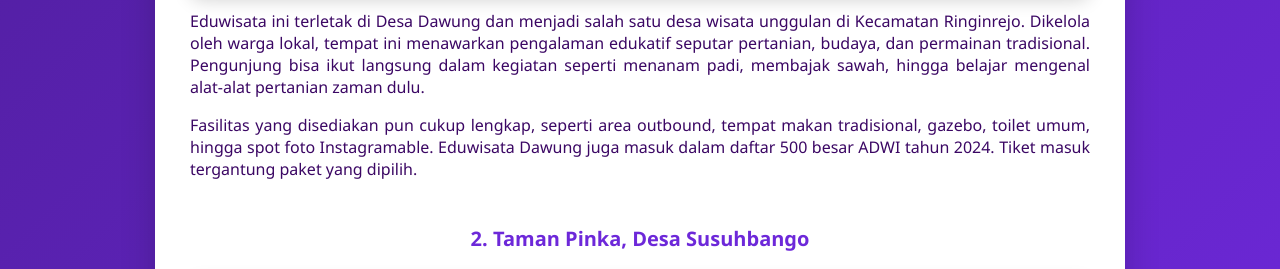
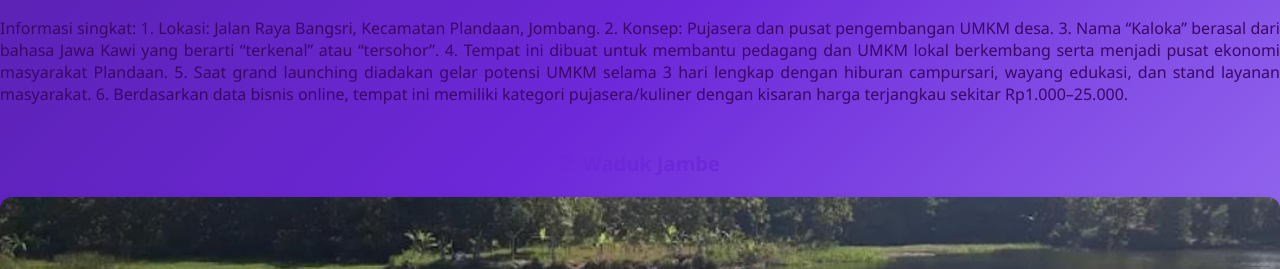
Before and after one commit to MTSetiawan/webdesa, a Flask app: page /tempatterkenal_public in a window 1280 px wide. Shown: the part 625-894 px from the top of the page. Run offline with Flask 3, Linux system fonts and the light colour scheme.

Commit message:
fix bugs

```diff
--- a/app.py
+++ b/app.py
@@ -66,15 +66,10 @@
         username = request.form['username']
         password = request.form['password']
 
-        print("USERNAME:", username)
-        print("PASSWORD:", password)
-
         conn = get_db_connection()
         cursor = conn.cursor(dictionary=True)
         cursor.execute("SELECT * FROM admin WHERE username=%s AND password=%s", (username, password))
         akun = cursor.fetchone()
-
-        print("HASIL:", akun)
         cursor.close()
 
         if akun:
@@ -99,11 +94,10 @@
         nama_lengkap = request.form['nama_lengkap']
 
         conn = get_db_connection()
-        cursor = conn.cursor()
-        query = "INSERT INTO admin (username, password, nama_lengkap) VALUES (%s, %s, %s)"
-
-        cursor.execute(query, (username, password, nama_lengkap))
-
+        cursor = conn.cursor(
+            "INSERT INTO admin (username, password, nama_lengkap) VALUES (%s, %s, %s)",
+            (username, password, nama_lengkap)
+        )
         conn.commit()
         cursor.close()
         conn.close()
@@ -118,6 +112,7 @@
 def logout():
     session.clear()
     return redirect(url_for('login'))
+
 
 # ==========================
 # HALAMAN PROTEKSI LOGIN
@@ -341,19 +336,13 @@
 @app.route("/upload_foto", methods=["POST"])
 def upload_foto():
     from datetime import datetime
-    import mysql.connector
 
     judul = request.form["judul"]
     file = request.files["gambar"]
 
     if file:
-        foto = file.read()  # cukup ini saja
-        conn = mysql.connector.connect(
-            host="localhost",
-            user="root",
-            password="",
-            database="db_kecamatan1"
-        )
+        foto = file.read()
+        conn = get_db_connection()
         cursor = conn.cursor()
         sql = "INSERT INTO galeri (judul, foto, tanggal, status) VALUES (%s, %s, %s, %s)"
         cursor.execute(sql, (judul, foto, datetime.today().date(), 1))
@@ -368,22 +357,15 @@
 
 @app.route('/gambar/<int:id>')
 def gambar(id):
-    db = mysql.connector.connect(
-        host="localhost",
-        user="root",
-        password="",
-        database="db_kecamatan1"
-    )
-
-    with db.cursor() as cursor:
-        cursor.execute("SELECT foto FROM galeri WHERE id = %s", (id,))
-        result = cursor.fetchone()
-
-    db.close()
+    conn = get_db_connection()
+    cursor = conn.cursor()
+    cursor.execute("SELECT foto FROM galeri WHERE id = %s", (id,))
+    result = cursor.fetchone()
+    cursor.close()
+    conn.close()
 
     if result and result[0]:
         from flask import Response
-
         return Response(result[0], mimetype='image/jpeg')
     else:
         return "", 404
@@ -393,13 +375,7 @@
 
 @app.route("/galeri")
 def galeri():
-    import mysql.connector
-    conn = mysql.connector.connect(
-        host="localhost",
-        user="root",
-        password="",
-        database="db_kecamatan1"
-    )
+    conn = get_db_connection()
     cursor = conn.cursor(dictionary=True)
     cursor.execute("SELECT * FROM galeri ORDER BY id DESC")
     data = cursor.fetchall()
@@ -474,7 +450,7 @@
     return render_template('publik/dashboard-public.html')
 
 
-@app.route('/geografis-public')
+@app.route('/geografis_public')
 def geografis_public():
         return render_template('publik/geografis-public.html')
 
@@ -625,7 +601,7 @@
     conn.close()
     return render_template("publik/galeri-public.html", data=data)
 
-@app.route('/visimisi-public')
+@app.route('/visimisi_public')
 def visimisi_public():
     return render_template('publik/visimisi-public.html')
 
--- a/templates/publik/tempatterkenal-public.html
+++ b/templates/publik/tempatterkenal-public.html
@@ -102,94 +102,42 @@
       <h1>Tempat Terkenal di Kecamatan Ringinrejo</h1>
     </header>
 
-    <div class="container">
+    < class="container">
       <div class="tempat">
-        <h3>1. Eduwisata Desa Dawung</h3>
-        <img src="{{ url_for('static', filename='images/eduwisata.png') }}" />
+        <h3>1. Pujasera Kaloka</h3>
+        <img src="{{ url_for('static', filename='images/pujasera.jpeg') }}" />
         <p>
-          Eduwisata ini terletak di Desa Dawung dan menjadi salah satu desa
-          wisata unggulan di Kecamatan Ringinrejo. Dikelola oleh warga lokal,
-          tempat ini menawarkan pengalaman edukatif seputar pertanian, budaya,
-          dan permainan tradisional. Pengunjung bisa ikut langsung dalam
-          kegiatan seperti menanam padi, membajak sawah, hingga belajar mengenal
-          alat-alat pertanian zaman dulu.
+          Pujasera Kaloka merupakan pusat jajanan dan UMKM yang berada di Desa Bangsri, Kecamatan Plandaan,
+          Kabupaten Jombang, Jawa Timur. Tempat ini diresmikan pada Mei 2025 sebagai hasil kolaborasi BUMDes
+          dari 13 desa bersama BUMDesma Plandaan Lestari dan KUD Sri Lestari.
         </p>
         <p>
-          Fasilitas yang disediakan pun cukup lengkap, seperti area outbound,
-          tempat makan tradisional, gazebo, toilet umum, hingga spot foto
-          Instagramable. Eduwisata Dawung juga masuk dalam daftar 500 besar ADWI
-          tahun 2024. Tiket masuk tergantung paket yang dipilih.
+          Informasi singkat:
+          1. Lokasi: Jalan Raya Bangsri, Kecamatan Plandaan, Jombang.
+          2. Konsep: Pujasera dan pusat pengembangan UMKM desa.
+          3. Nama “Kaloka” berasal dari bahasa Jawa Kawi yang berarti “terkenal” atau “tersohor”.
+          4. Tempat ini dibuat untuk membantu pedagang dan UMKM lokal berkembang serta menjadi pusat ekonomi masyarakat Plandaan.
+          5. Saat grand launching diadakan gelar potensi UMKM selama 3 hari lengkap dengan hiburan campursari, wayang edukasi, dan stand layanan masyarakat.
+          6. Berdasarkan data bisnis online, tempat ini memiliki kategori pujasera/kuliner dengan kisaran harga terjangkau sekitar Rp1.000–25.000.
         </p>
       </div>
 
       <div class="tempat">
-        <h3>2. Taman Pinka, Desa Susuhbango</h3>
-        <img src="{{ url_for('static', filename='images/susuhbango.webp') }}" />
+        <h3>2. Waduk Jambe</h3>
+        <img src="{{ url_for('static', filename='images/waduk.jpeg') }}" />
         <p>
-          Taman Pinka adalah destinasi wisata baru yang sedang hits di Desa
-          Susuhbango. Konsepnya mirip “Malioboro mini” dengan jalur pedestrian
-          di atas saluran irigasi, dihiasi lampu taman, kursi, dan dekorasi khas
-          pedesaan. Tempat ini populer untuk nongkrong sore hingga malam hari.
+          Waduk Jambe merupakan wisata alam dan waduk buatan yang berada di Dusun Jambe,
+          Desa Bangsri, Kecamatan Plandaan, Kabupaten Jombang, Jawa Timur. Tempat ini terkenal
+          sebagai lokasi santai, memancing, dan menikmati suasana alam yang masih asri.
         </p>
         <p>
-          Tanpa tiket masuk, tersedia kios makanan dan sering digunakan untuk
-          kegiatan komunitas. Sunset di sekitar sawah menjadi daya tarik utama.
-        </p>
-      </div>
-
-      <div class="tempat">
-        <h3>3. Wisata Kali Bendo</h3>
-        <img src="{{ url_for('static', filename='images/kalibendo.jpg') }}" />
-        <p>
-          Kali Bendo adalah wisata air alami di Desa Ringinrejo. Memanfaatkan
-          sungai kecil yang bersih dan tenang, tempat ini cocok untuk anak-anak
-          dan keluarga yang ingin bermain air di alam terbuka.
-        </p>
-        <p>
-          Ada warung jajanan lokal dan jembatan bambu untuk foto. Tiket masuk
-          murah atau gratis, jadi sangat ramah di kantong.
-        </p>
-      </div>
-
-      <div class="tempat">
-        <h3>4. Melta Waterland & Melta Garden</h3>
-        <img src="{{ url_for('static', filename='images/melta.jpg') }}" />
-        <p>
-          Melta Waterland terletak di Desa Dawung, menyediakan kolam renang
-          untuk semua usia dan wahana air sederhana. Melta Garden menawarkan
-          taman bunga yang tertata untuk keluarga.
-        </p>
-        <p>
-          Tiket masuk hanya Rp8.000 – Rp17.000. Fasilitas cukup lengkap dan
-          suasana ramah anak membuatnya cocok untuk liburan keluarga.
-        </p>
-      </div>
-
-      <div class="tempat">
-        <h3>5. Kampung Lukis Ruslan</h3>
-        <img src="{{ url_for('static', filename='images/ruslan.jpg') }}" />
-        <p>
-          Kampung Lukis Ruslan di Desa Dawung dihiasi mural warna-warni bertema
-          budaya lokal, alam, hingga karakter populer. Spot ini menarik untuk
-          berfoto.
-        </p>
-        <p>
-          Tempat ini juga menjadi sarana edukasi seni bagi anak-anak. Bagian
-          dari program wisata edukatif desa.
-        </p>
-      </div>
-
-      <div class="tempat">
-        <h3>6. Taman Desa Ringinrejo</h3>
-        <img src="{{ url_for('static', filename='images/taman.png') }}" />
-        <p>
-          Taman kecil di sekitar Balai Desa Ringinrejo ini jadi ruang publik
-          warga untuk jogging, bermain, atau sekadar duduk santai. Ada bangku,
-          tanaman hias, dan jalur pejalan kaki.
-        </p>
-        <p>
-          Sering digunakan untuk acara sosial desa. Mudah diakses dan tidak
-          dipungut biaya masuk.
+          Informasi singkat:
+          1. Konsep wisata: Waduk/telaga alami dengan suasana tenang dan pepohonan hijau.
+          2. Aktivitas favorit: memancing, piknik keluarga, fotografi, dan bersantai menikmati pemandangan.
+          3. Tiket masuk: umumnya gratis menurut beberapa laporan pengunjung.
+          4. Jam ramai: biasanya akhir pekan pagi hingga sore.
+          5. Fasilitas masih sederhana karena tempat ini tergolong wisata alam yang belum terlalu ramai wisatawan.
+          6. Tempat ini juga cukup dikenal di kalangan pemancing karena banyak ikan air tawar dan suasananya sejuk jauh dari keramaian kota.
         </p>
       </div>
 
```
Also changed, not shown: templates/admin/sarpras.html (+3 -10 lines), templates/publik/dashboard-public.html (+26 -17 lines), templates/publik/geografis-public.html (+57 -23 lines), templates/publik/sarpras-public.html (+4 -11 lines), templates/publik/visimisi-public.html (+12 -25 lines).
